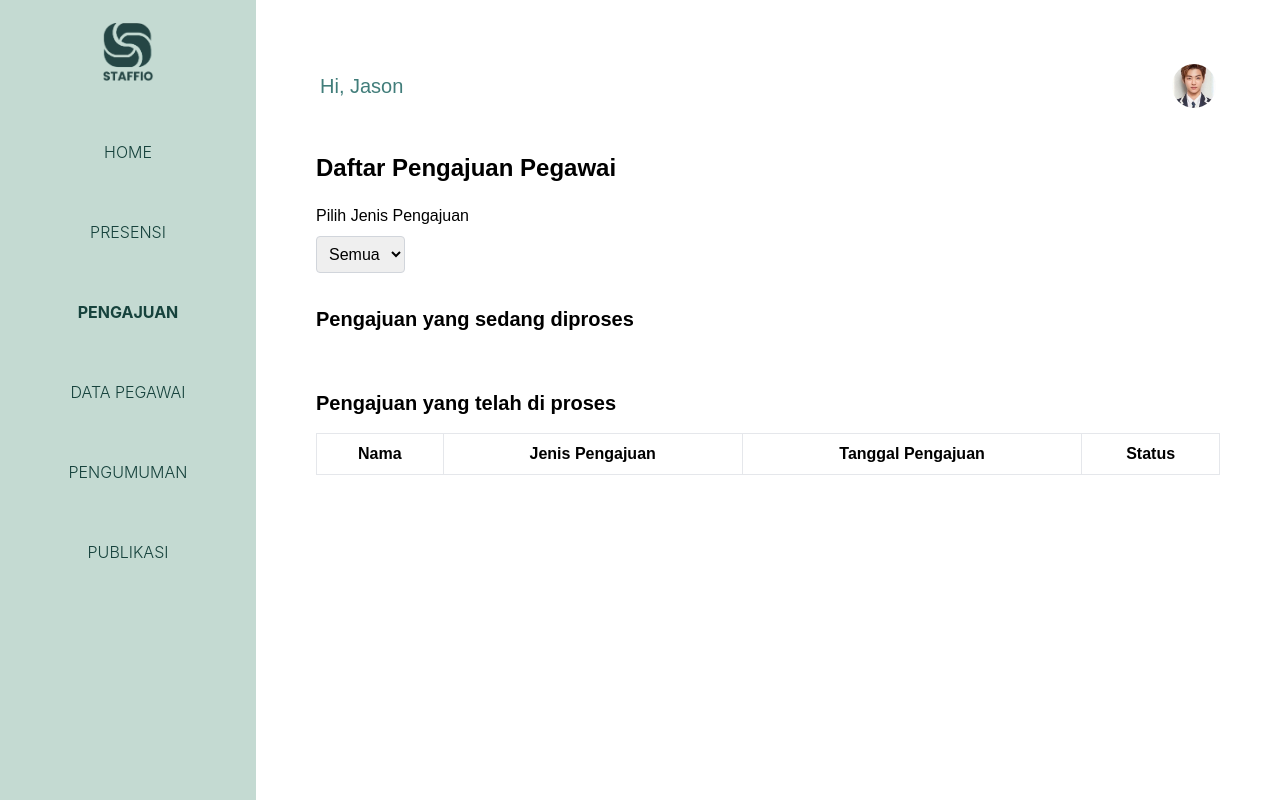
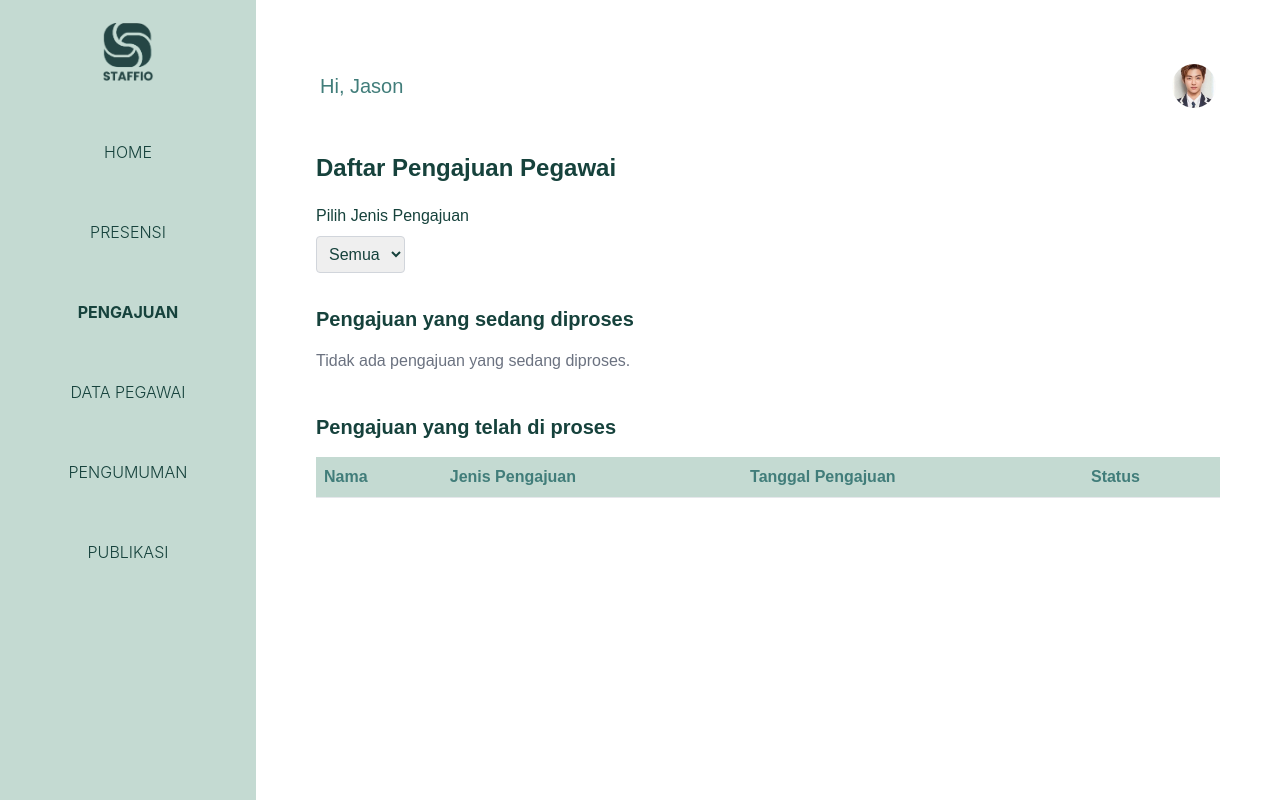
Before and after one commit to alcynx/tubes-desweb, a React (Create React App) app: page /daftarpengajuan in a window 1280 px wide. Built offline with nearby package versions, Linux system fonts and the light colour scheme.

Commit message:
update tabel pegawai

```diff
--- a/public/index.html
+++ b/public/index.html
@@ -2,7 +2,7 @@
 <html lang="en">
   <head>
     <meta charset="utf-8" />
-    <link rel="icon" href="%PUBLIC_URL%/favicon.ico" />
+    <link rel="icon" href="images/logo.png" />
     <meta name="viewport" content="width=device-width, initial-scale=1" />
     <meta name="theme-color" content="#000000" />
     <meta
@@ -24,7 +24,7 @@
       work correctly both with client-side routing and a non-root public URL.
       Learn how to configure a non-root public URL by running `npm run build`.
     -->
-    <title>React App</title>
+    <title>Staff.io</title>
   </head>
   <body>
     <noscript>You need to enable JavaScript to run this app.</noscript>
--- a/src/components/DashboardPegawai/TabelPresensiPegawai.jsx
+++ b/src/components/DashboardPegawai/TabelPresensiPegawai.jsx
@@ -4,18 +4,18 @@ const AttendanceTablePegawai = ({ attendanceData }) => {
     const filteredData = attendanceData.filter(item => item.name === 'Nabila Chairunnisa');
 
     return (
-        <table className="w-full text-left border-collapse border border-secondary overflow-hidden">
-            <thead className="bg-secondary text-white text-center">
+        <table className="w-full text-left border-collapse">
+            <thead className="p-2 border-b bg-primary text-secondary">
                 <tr>
-                    <th className="p-3 font-normal">Tanggal</th>
-                    <th className="p-3 font-normal">Status</th>
-                    <th className="p-3 font-normal">Lembur</th>
+                    <th className="p-2 border-b text-secondary">Tanggal</th>
+                    <th className="p-2 border-b text-secondary">Status</th>
+                    <th className="p-2 border-b text-secondary">Lembur</th>
                 </tr>
             </thead>
             <tbody>
                 {filteredData.map((item, index) => (
                     <tr key={index} className="">
-                        <td className="p-3 text-center">{item.date}</td>
+                        <td className="p-3 text-left">{item.date}</td>
                         <td className={`p-3 text-left ${item.status === 'Terlambat' ? 'text-yellow-500' : item.status === 'Absen' ? 'text-redstat' : 'text-greenstat'}`}>
                             {item.status}
                         </td>
--- a/src/pages/HR/daftarpengajuan.jsx
+++ b/src/pages/HR/daftarpengajuan.jsx
@@ -89,15 +89,19 @@ const Pengajuan = () => {
       <main className="flex-1 p-10 ml-64 font-poppins">
         <Header />
         <div className="p-5">
-          <h1 className="text-2xl font-bold mb-5">Daftar Pengajuan Pegawai</h1>
+          <h1 className="text-2xl text-tertiary font-bold mb-5">Daftar Pengajuan Pegawai</h1>
 
-          <div className='flex justify-between mb-4'>
+          <div className='flex justify-between mb-4 text-tertiary '>
             <div className='flex-grow'>
               <FilterBerkas onFilterChange={handleFilterChange} />
             </div>
           </div>
 
-          <h2 className="text-xl font-bold mb-4">Pengajuan yang sedang diproses</h2>
+          <h2 className="text-xl text-tertiary font-bold mb-4">
+            Pengajuan yang sedang diproses
+          </h2>
+
+          {filteredPengajuan.length > 0 ? (
             <div className="grid grid-cols-2 gap-4">
               {filteredPengajuan.map((pengajuan, index) => (
                 <CardPengajuan
@@ -108,33 +112,36 @@ const Pengajuan = () => {
                 />
               ))}
             </div>
+          ) : (
+            <p className="text-gray-500">Tidak ada pengajuan yang sedang diproses.</p>
+          )}
 
-          <h2 className="text-xl font-bold mb-4 mt-10">Pengajuan yang telah di proses</h2>
-          <table className="min-w-full bg-white border border-gray-300">
-          <thead>
+          <h2 className="text-xl text-tertiary font-bold mb-4 mt-10">Pengajuan yang telah di proses</h2>
+          <table className="w-full text-left border-collapse">
+          <thead className="p-2 border-b bg-primary text-secondary">
             <tr>
-              <th className="border p-2">Nama</th>
-              <th className="border p-2">Jenis Pengajuan</th>
-              <th className="border p-2">Tanggal Pengajuan</th>
-              <th className="border p-2">Status</th>
+              <th className="p-2 border-b text-secondary">Nama</th>
+              <th className="p-2 border-b text-secondary">Jenis Pengajuan</th>
+              <th className="p-2 border-b text-secondary">Tanggal Pengajuan</th>
+              <th className="p-2 border-b text-secondary">Status</th>
             </tr>
           </thead>
           <tbody>
             {approvedList.map((pengajuan, index) => (
               <tr key={`approved-${index}`}>
-                <td className="border p-2">{pengajuan.nama}</td>
-                <td className="border p-2">{pengajuan.jenisPengajuan}</td>
-                <td className="border p-2">{pengajuan.tanggalPengajuan}</td>
-                <td className="border p-2 text-green-600">Disetujui</td>
+                <td className="p-3 text-left">{pengajuan.nama}</td>
+                <td className="p-3 text-left">{pengajuan.jenisPengajuan}</td>
+                <td className="p-3 text-left">{pengajuan.tanggalPengajuan}</td>
+                <td className="p-3 text-left text-green-600">Disetujui</td>
               </tr>
             ))}
 
             {rejectedList.map((pengajuan, index) => (
               <tr key={`rejected-${index}`}>
-                <td className="border p-2">{pengajuan.nama}</td>
-                <td className="border p-2">{pengajuan.jenisPengajuan}</td>
-                <td className="border p-2">{pengajuan.tanggalPengajuan}</td>
-                <td className="border p-2 text-red-600">Ditolak</td>
+                <td className="p-3 text-left">{pengajuan.nama}</td>
+                <td className="p-3 text-left">{pengajuan.jenisPengajuan}</td>
+                <td className="p-3 text-left">{pengajuan.tanggalPengajuan}</td>
+                <td className="p-3 text-left text-red-600">Ditolak</td>
               </tr>
             ))}
           </tbody>
```
Lines whose indentation alone changed are shown as unchanged.
